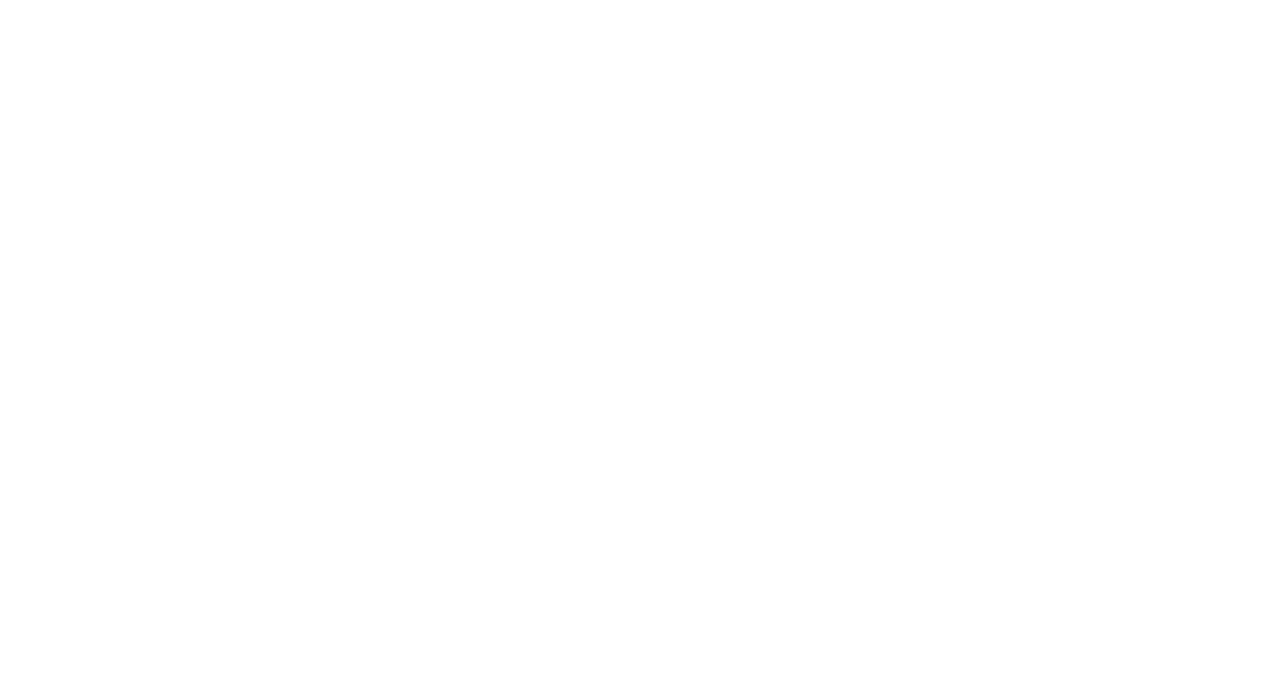
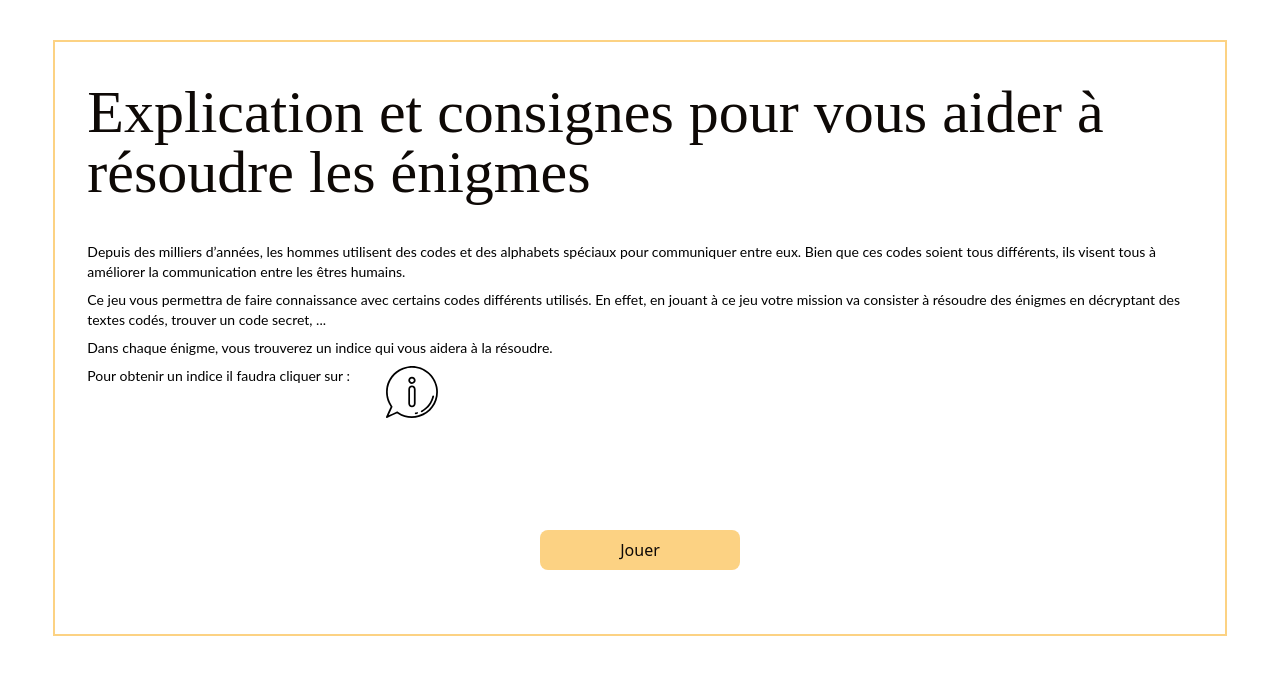
Before and after one commit to aeccher/projets6, a Vue app: page /consignes in a window 1280 px wide. Before the commit this address had no page. Shown: the top 674 px of the page. Built offline with nearby package versions, Linux system fonts and the light colour scheme.

Commit message:
Modification page accueil et explication/consignes

```diff
--- /dev/null
+++ b/src/components/icons/IconIndice.vue
@@ -0,0 +1,24 @@
+<template>
+  <svg width="60" height="60" viewBox="0 0 480 480" fill="none" xmlns="http://www.w3.org/2000/svg">
+    <path
+      d="M239.878 0C354.278 0.4 453.578 82.1 475.078 194.1C498.178 314.3 427.578 432.9 310.478 468.7C238.878 490.6 170.978 480.3 107.978 439.8C104.578 437.6 102.178 437.5 98.4778 439.1C70.3778 452.2 42.0778 465 13.8778 477.9C9.87775 479.7 5.97775 480.9 2.37775 477.3C-1.22225 473.8 -0.122246 469.8 1.67775 465.8C14.6778 437.5 27.5778 409.1 40.6778 380.8C42.1778 377.6 42.2778 375.3 40.1778 372.2C18.5778 340.1 5.07776 304.7 1.57776 266.2C-6.22224 178.8 23.9778 106.8 92.1778 51.4C127.478 22.7 168.478 6.90001 213.478 1.60001C222.178 0.700006 231.078 0.6 239.878 0ZM24.4778 455.1C27.0778 454 28.3778 453.4 29.7778 452.8C52.0778 442.6 74.5778 432.6 96.6778 422.1C102.778 419.2 107.178 419.8 112.678 423.5C169.678 462.1 231.978 473.4 298.378 455.4C425.978 420.7 496.078 283.9 448.178 159.9C404.278 45.9 279.278 -10.9 164.078 29.7C78.9777 59.7 19.7778 140.7 16.4778 232.2C14.7778 279 26.9778 322.2 52.3778 361.6C61.9778 376.4 62.5778 371.8 54.3778 389.6C44.6778 411 34.8778 432.4 24.4778 455.1Z"
+      fill="black"
+    />
+    <path
+      d="M205.878 280.6C205.878 258.7 205.878 236.7 205.878 214.8C205.878 195.1 220.378 180.1 239.278 180.1C258.578 180 273.578 194.9 273.578 214.6C273.678 258.8 273.678 303 273.578 347.3C273.478 366.6 258.278 381.7 239.578 381.7C220.678 381.6 205.978 366.5 205.878 347.1C205.778 324.9 205.878 302.8 205.878 280.6ZM257.278 281.1C257.278 260 257.278 238.9 257.278 217.8C257.278 215.3 257.178 212.8 256.778 210.4C255.278 200.9 245.278 194.4 235.978 196.6C226.778 198.8 221.778 205.6 221.778 216.1C221.778 259.1 221.778 302.2 221.778 345.2C221.778 346.4 221.778 347.5 221.878 348.7C223.078 360.4 233.578 367.8 244.678 364.7C252.578 362.5 257.178 355.6 257.278 345.4C257.278 324 257.278 302.5 257.278 281.1Z"
+      fill="black"
+    />
+    <path
+      d="M444.178 280.9C440.578 292.2 437.678 303.9 433.278 314.9C414.078 363.2 381.278 399.7 335.478 424.2C334.178 424.9 332.878 425.7 331.478 426.1C327.278 427.2 323.878 425.8 321.878 422C319.878 418.2 320.978 414.9 324.078 412.2C325.278 411.1 326.878 410.5 328.378 409.7C380.078 381.4 412.978 338.8 426.778 281.5C427.078 280.2 427.278 278.9 427.778 277.7C429.378 273.7 432.378 271.6 436.678 272.2C440.678 272.7 443.478 276.4 444.178 280.9Z"
+      fill="black"
+    />
+    <path
+      d="M239.478 166.1C220.678 166.1 205.778 151.1 205.778 132.1C205.878 113.7 221.078 98.5 239.478 98.4C257.878 98.3 273.578 113.9 273.578 132.4C273.578 151.1 258.278 166.1 239.478 166.1ZM257.178 132.4C257.178 122.4 249.478 114.8 239.478 114.9C229.878 115 222.078 122.6 221.878 132.2C221.678 141.7 229.878 150 239.478 150.1C249.178 150.2 257.178 142.2 257.178 132.4Z"
+      fill="black"
+    />
+    <path
+      d="M275.978 444.6C269.778 444.6 266.478 441.8 265.878 437.7C265.278 433.8 267.978 429.8 272.178 428.8C276.678 427.7 281.178 426.7 285.778 425.9C290.078 425.1 294.078 427.9 295.278 432.1C296.278 435.8 294.178 440.1 290.278 441.3C285.078 442.8 279.678 443.7 275.978 444.6Z"
+      fill="black"
+    />
+  </svg>
+</template>
--- a/src/router/index.js
+++ b/src/router/index.js
@@ -1,11 +1,14 @@
 import { createRouter, createWebHistory } from 'vue-router'
 import AccueilView from '../views/AccueilView.vue'
+import ConsignesView from '../views/ConsignesView.vue'
+import Enigme1View from '../views/Enigme1View.vue'
 
 const router = createRouter({
   history: createWebHistory(import.meta.env.BASE_URL),
   routes: [
     { path: '/', name: 'Accueil', component: AccueilView },
-    // ici les autre routes
+    { path: '/consignes', name: 'Consignes', component: ConsignesView },
+    { path: '/enigme1', name: 'Enigme1', component: Enigme1View },
   ]
 })
 
--- a/src/views/AccueilView.vue
+++ b/src/views/AccueilView.vue
@@ -1,6 +1,17 @@
 <template>
-  <main>
-    <h1 class="font-playfair text-9xl">Eni’com</h1>
+  <main class="h-[900px] bg-vert">
+    <div class="relative">
+      <img src="/src/assets/images/Bulle.webp" alt="Image d'une bulle de conversation" class="m-auto w-4/6 pt-10" />
+      <div class="absolute inset-0 flex items-center justify-center">
+        <h1 class="font-playfair text-9xl text-blanc">Eni’com</h1>
+      </div>
+    </div>
+
+    <Router-Link to="/consignes">
+      <button class="font-Lato m-auto flex h-10 items-center justify-center rounded-lg bg-orange px-20 text-blanc">
+        Commencer
+      </button></Router-Link
+    >
   </main>
 </template>
 
--- /dev/null
+++ b/src/views/ConsignesView.vue
@@ -0,0 +1,33 @@
+<template>
+  <main class="">
+    <div class="m-auto mt-10 w-11/12 border-2 border-jaune">
+      <h2 class="px-8 pt-10 font-playfair text-6xl text-noir">Explication et consignes pour vous aider à résoudre les énigmes</h2>
+      <p class="px-8 pt-10 font-lato text-sm">
+        Depuis des milliers d’années, les hommes utilisent des codes et des alphabets spéciaux pour communiquer entre eux. Bien que ces
+        codes soient tous différents, ils visent tous à améliorer la communication entre les êtres humains.
+      </p>
+      <p class="px-8 pt-2 font-lato text-sm">
+        Ce jeu vous permettra de faire connaissance avec certains codes différents utilisés. En effet, en jouant à ce jeu votre mission va
+        consister à résoudre des énigmes en décryptant des textes codés, trouver un code secret, ...
+      </p>
+      <p class="px-8 pt-2 font-lato text-sm">Dans chaque énigme, vous trouverez un indice qui vous aidera à la résoudre.</p>
+      <div class="flex">
+        <p class="px-8 pt-2 font-lato text-sm">Pour obtenir un indice il faudra cliquer sur :</p>
+        <IconIndice class="pt-2" />
+      </div>
+      <Router-Link to="/enigme1">
+        <button class="font-Lato m-auto mb-16 mt-28 flex h-10 items-center justify-center rounded-lg bg-jaune px-20 text-noir">
+          Jouer
+        </button></Router-Link
+      >
+    </div>
+  </main>
+</template>
+
+<script>
+import IconIndice from "/src/components/icons/IconIndice.vue";
+
+export default {
+  components: { IconIndice },
+};
+</script>
```
